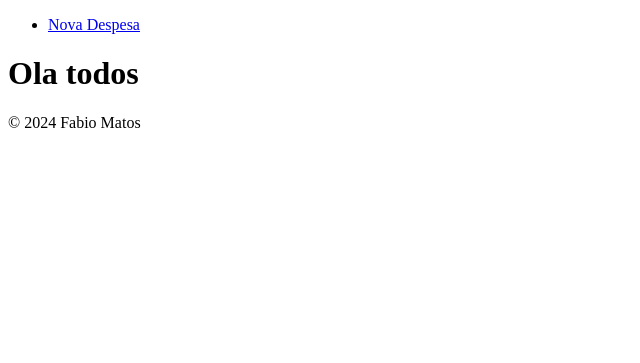
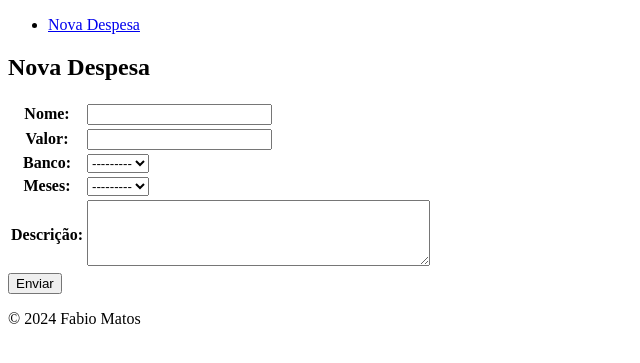
Before and after one commit to FabioMTeixeira/Despesas, a Django app: page /nova_despesa/ in a window 1280 px wide. Shown: the top 363 px of the page, without its empty margins (0-640 px from the left). Run offline with Django 5.2, Linux system fonts and the light colour scheme; data that the repository does not hold is empty.

Commit message:
Criação da logica e estilização do formulário de criação de nova despesa

```diff
--- a/despesas/forms.py
+++ b/despesas/forms.py
@@ -6,3 +6,17 @@ class DespesaModelForm(forms.ModelForm):
     class Meta:
         model = Despesa
         fields = '__all__'
+        widgets = {
+            'name': forms.TextInput(attrs={'class': 'form-control'}),
+            'value': forms.NumberInput(attrs={'class': 'form-control'}),
+            'bank': forms.Select(attrs={'class': 'form-control'}),
+            'month': forms.Select(attrs={'class': 'form-control'}),
+            'description': forms.Textarea(attrs={'class': 'form-control', 'rows': 4}),
+        }
+        labels = {
+            'name': 'Nome',  # Altera o label de 'name' para 'Nome'
+            'value': 'Valor',  # Altera o label de 'value' para 'Valor'
+            'bank': 'Banco',  # Altera o label de 'bank' para 'Banco'
+            'month': 'Meses',  # Altera o label de 'month' para 'Meses'
+            'description': 'Descrição',  # Altera o label de 'description' para 'Descrição'
+        }
--- a/despesas/templates/nova_despesa.html
+++ b/despesas/templates/nova_despesa.html
@@ -1,5 +1,16 @@
 {% extends 'base.html' %}
 
 {% block content %}
-  <h1>Ola todos</h1>
+  <div class="container">
+    <div class="row justify-content-center">
+      <div class="col-md-8 offset-md-2">
+        <h2 class="mb-3">Nova Despesa</h2>
+        <form method="post">
+          {% csrf_token %}
+          <table>{{ nova_despesa_form.as_table }}</table>
+          <button type="submit" class="btn btn-primary">Enviar</button>
+        </form>
+      </div>
+    </div>
+  </div>
 {% endblock %}
```
